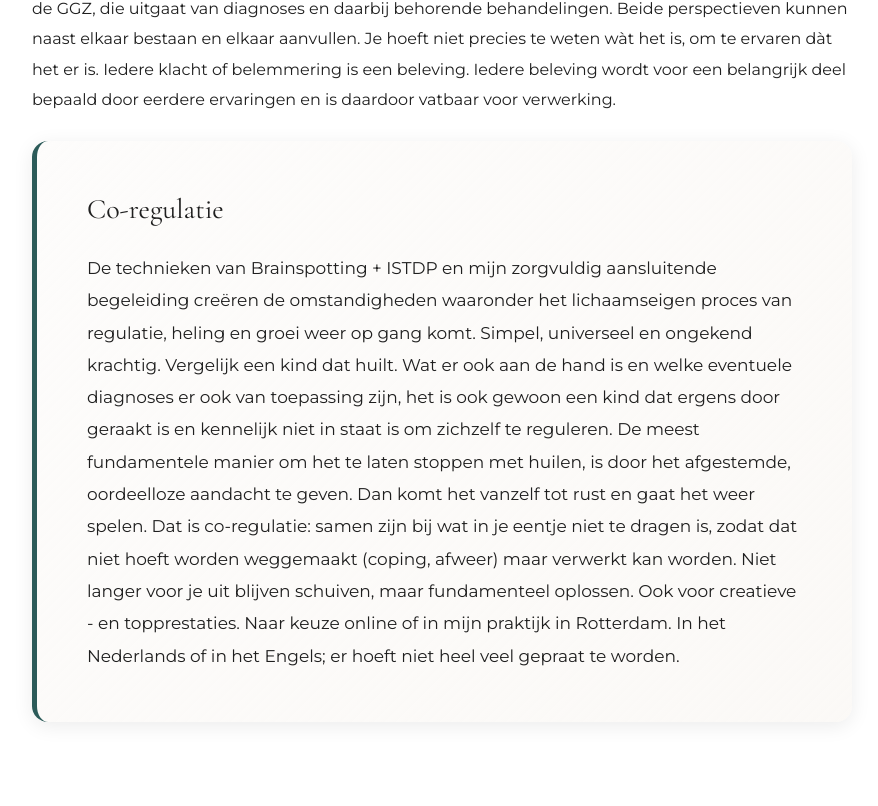
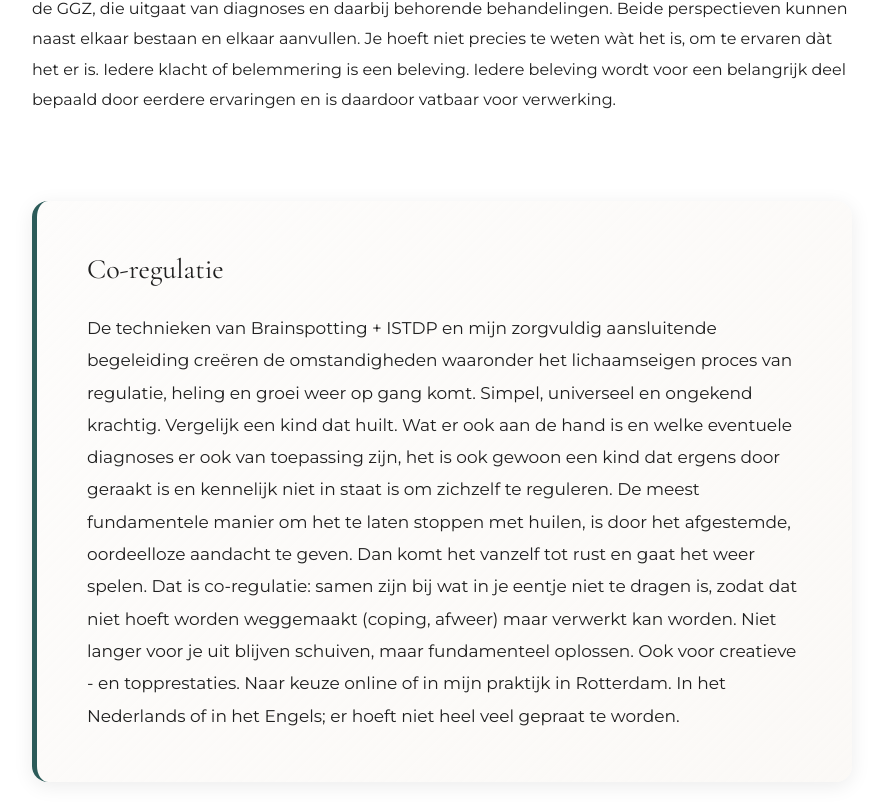
Before and after one commit to tjallingvds/3dflow, a React (Vite) app: page /perspectief in a window 1280 px wide. Shown: the part 714-1520 px from the top of the page, without its empty margins (198-1076 px from the left). Built offline with nearby package versions, Linux system fonts and the light colour scheme.

Commit message:
add english support

```diff
--- a/src/components/ForWhom.jsx
+++ b/src/components/ForWhom.jsx
@@ -47,7 +47,7 @@ function ForWhom() {
       contact: 'Contact'
     },
     EN: {
-      title: 'For whom?',
+      title: 'For who?',
       intro: 'I work with adults and children of all ages, with all kinds of symptoms and blockages - with or without medical diagnoses - and for performance enhancement. Whatever your starting point, both will happen simultaneously, because the process takes place on a deeper physical level that is not defined by language or thought. The combination with ISTDP has the effect that resistance, defense, or rigid coping patterns - which in other treatments are often seen as obstacles - are not barriers here, but instead precisely lead the way to the problem and the solution. Every form of resistance is an imprint of the pain underneath. That means it immediately takes us to the core - the very place where Brainspotting can regulate, heal, and restart the body\'s natural growth.',
       sections: {
         wat: {
--- a/src/components/Navigation.jsx
+++ b/src/components/Navigation.jsx
@@ -27,7 +27,7 @@ function Navigation() {
     EN: {
       home: 'Home',
       aboutMe: 'About me',
-      forWhom: 'For whom?',
+      forWhom: 'For who?',
       brainspotting: 'Brainspotting + ISTDP',
       learnMore: 'Learn more:',
       practical: 'Practical info',
--- a/src/styles/Perspectief.css
+++ b/src/styles/Perspectief.css
@@ -31,7 +31,7 @@
 }
 
 .perspectief-page .content-section:last-of-type {
-  margin-bottom: 50px;
+  margin-bottom: 0;
 }
 
 .page-paragraph {
@@ -42,12 +42,13 @@
   margin: 0;
 }
 
-.coregulation-box {
+.perspectief-page .coregulation-box {
   background: linear-gradient(135deg, var(--color-background-soft) 0%, rgba(247, 243, 238, 0.5) 100%);
   padding: 50px;
   border-radius: 16px;
   box-shadow: var(--shadow-medium);
   border-left: 5px solid var(--color-primary);
+  margin-top: 60px;
 }
 
 .box-title {
```
